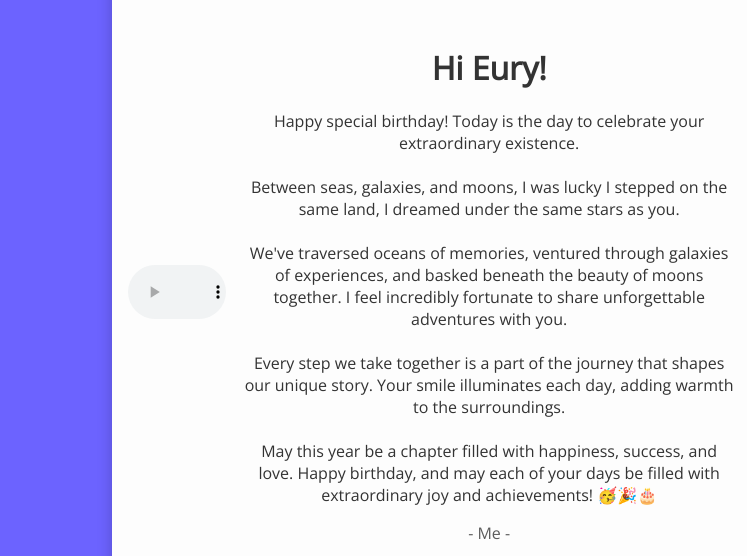
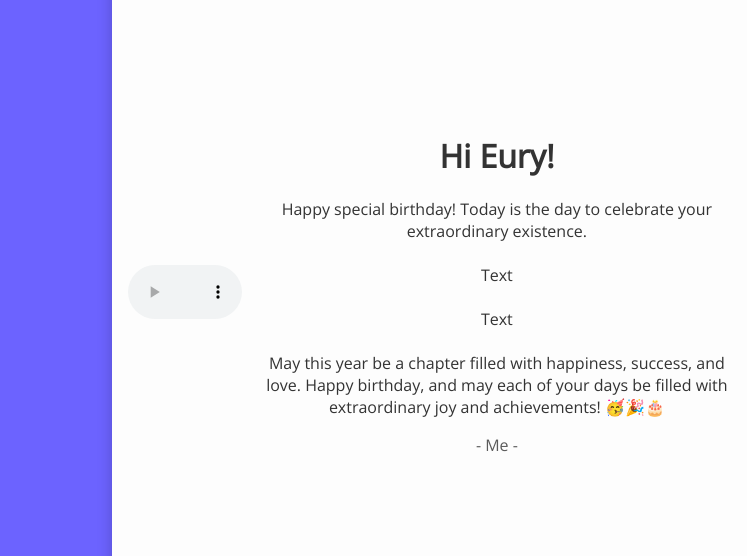
Before and after one commit to Frowcaloe/Birthday-, a plain HTML site: page index.html in a window 1280 px wide. Shown: the part 108-664 px from the top of the page, 0-747 px from the left. Drawn offline with nearby package versions, Linux system fonts and the light colour scheme.

Commit message:
Update index.html

```diff
--- a/index.html
+++ b/index.html
@@ -12,11 +12,9 @@
     <h1>Hi Eury!</h1>
     <p>Happy special birthday! Today is the day to celebrate your extraordinary existence.
 <br><br>
-Between seas, galaxies, and moons, I was lucky I stepped on the same land, I dreamed under the same stars as you.
+Text
 <br><br>
-We've traversed oceans of memories, ventured through galaxies of experiences, and basked beneath the beauty of moons together. I feel incredibly fortunate to share unforgettable adventures with you.
-<br><br>
-Every step we take together is a part of the journey that shapes our unique story. Your smile illuminates each day, adding warmth to the surroundings.
+Text
 <br><br>
 May this year be a chapter filled with happiness, success, and love. Happy birthday, and may each of your days be filled with extraordinary joy and achievements! 🥳🎉🎂</p>
     <p class="muted">- Me -</p>
```
